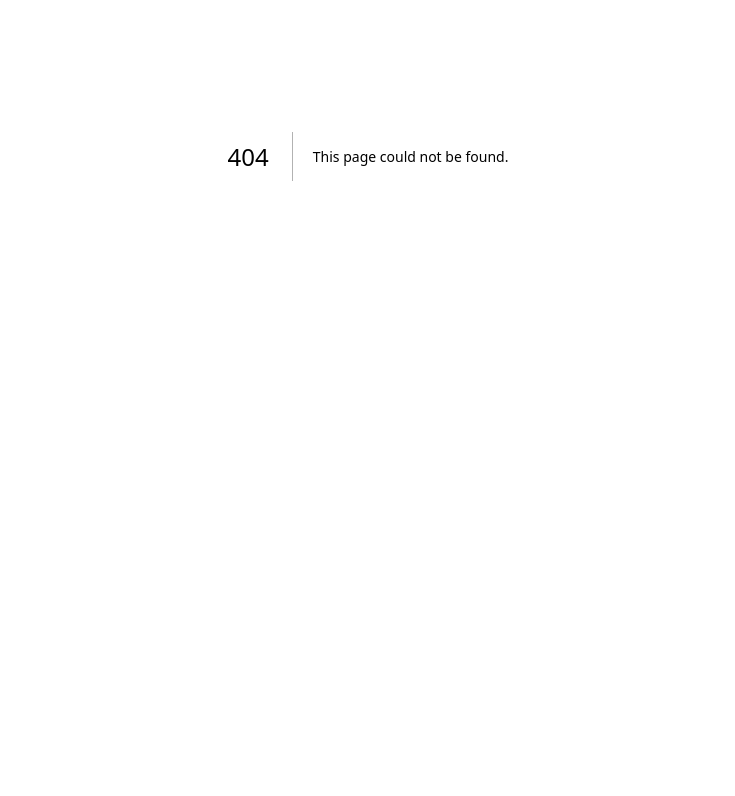
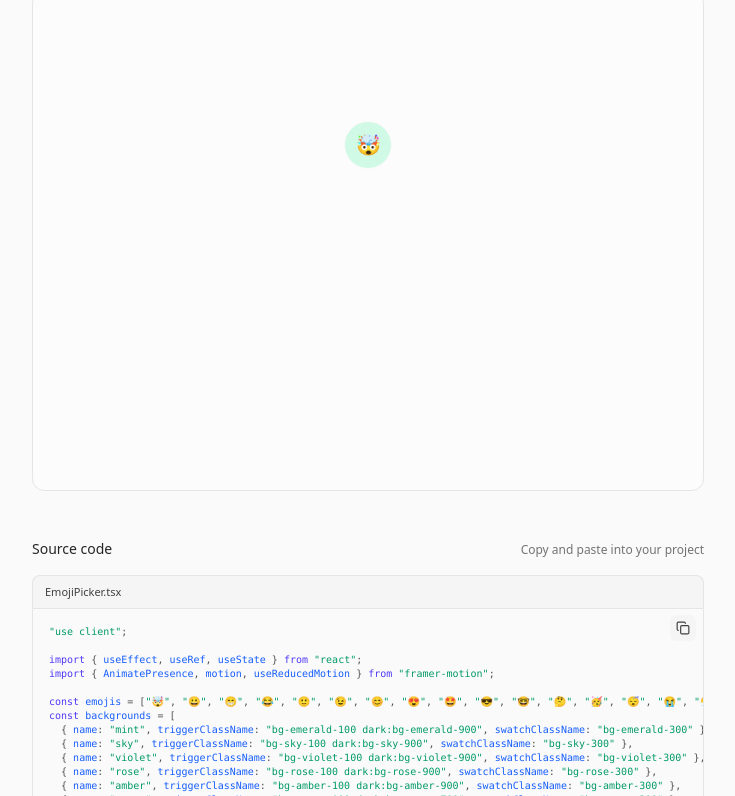
Before and after one commit to armondschneider/interactionkit, a Next.js app: page /demo/emoji-picker in a window 1280 px wide. Before the commit this address had no page. Shown: the part 244-1040 px from the top of the page, without its empty margins (272-1007 px from the left). Before the commit the page ends 800 px from the top, so only its background shows below. Built offline with nearby package versions, Linux system fonts and the light colour scheme.

Commit message:
feat: add emoji picker demo

```diff
--- /dev/null
+++ b/app/demo/emoji-picker/page.tsx
@@ -0,0 +1,12 @@
+import EmojiPicker from "../../../src/components/emoji/EmojiPicker";
+import OpenDemoPage from "../../../src/components/general/OpenDemoPage";
+
+export default function EmojiPickerDemoPage() {
+  return (
+    <OpenDemoPage title="Emoji picker" description="A compact emoji control that expands into a soft, spring-animated picker." sourcePath="src/components/emoji/EmojiPicker.tsx">
+      <div className="-translate-y-24">
+        <EmojiPicker />
+      </div>
+    </OpenDemoPage>
+  );
+}
--- a/app/globals.css
+++ b/app/globals.css
@@ -2,3 +2,13 @@
 @custom-variant dark (&:where(.dark, .dark *));
 @source "./**/*.{js,ts,jsx,tsx,mdx}";
 @source "../src/**/*.{js,ts,jsx,tsx,mdx}";
+
+::selection {
+  background-color: #A5FF84;
+  color: #4D8800;
+}
+
+.dark ::selection {
+  background-color: #40EE00;
+  color: #dcfce7;
+}
--- a/app/page.tsx
+++ b/app/page.tsx
@@ -8,6 +8,7 @@ import TextHighlight from "../src/components/highlight/TextHighlight";
 import ImageModal from "../src/components/image/ImageModal";
 import MultipleImageExpand from "../src/components/image/MultipleImageExpand";
 import SoundToggle from "../src/components/sound/SoundToggle";
+import EmojiPicker from "../src/components/emoji/EmojiPicker";
 import { SpringButton, SpringLinkButton } from "../src/components/general/SpringButton";
 import ClickHoldDeleteDemo from "../src/components/general/ClickHoldDeleteDemo";
 import Tab from "../src/components/tabs/Tab";
@@ -18,10 +19,11 @@ type DemoSectionProps = {
   category: string;
   href: string;
   dark: boolean;
+  allowOverflow?: boolean;
   children: ReactNode;
 };
 
-function DemoSection({ title, category, href, dark, children }: DemoSectionProps) {
+function DemoSection({ title, category, href, dark, allowOverflow = false, children }: DemoSectionProps) {
   return (
     <article className={`border-t py-6 sm:py-7 ${dark ? "border-neutral-800" : "border-neutral-200"}`}>
       <header className="mb-7 flex items-start justify-between">
@@ -37,7 +39,7 @@ function DemoSection({ title, category, href, dark, children }: DemoSectionProps
           Open Demo
         </SpringLinkButton>
       </header>
-      <div className={`flex h-[280px] items-center justify-center overflow-hidden rounded-xl border sm:h-[310px] ${dark ? "border-neutral-800 bg-neutral-900" : "border-neutral-200 bg-white/40"}`}>
+      <div className={`flex h-[280px] items-center justify-center ${allowOverflow ? "overflow-visible" : "overflow-hidden"} rounded-xl border sm:h-[310px] ${dark ? "border-neutral-800 bg-neutral-900" : "border-neutral-200 bg-white/40"}`}>
         {children}
       </div>
     </article>
@@ -90,6 +92,13 @@ export default function Home() {
             <div className="flex flex-col items-center gap-3 text-[11px] text-neutral-500 dark:text-neutral-400">
               <SoundToggle playSound={false} className="border border-neutral-200 !bg-white !p-3.5 !text-neutral-800 shadow-[0_5px_12px_rgba(0,0,0,0.04)] dark:border-neutral-700 dark:!bg-neutral-800 dark:!text-neutral-100 dark:shadow-black/20" />
               <span>Toggle sound</span>
+            </div>
+          </DemoSection>
+
+          <DemoSection title="Emoji picker" category="Expressive input" href="/demo/emoji-picker" dark={dimmed} allowOverflow>
+            <div className="flex -translate-y-24 flex-col items-center gap-3 text-[11px] text-neutral-500 dark:text-neutral-400">
+              <EmojiPicker />
+              <span>Choose an emoji</span>
             </div>
           </DemoSection>
 
--- a/next.config.ts
+++ b/next.config.ts
@@ -6,6 +6,10 @@ const isVercel = !!process.env.VERCEL;
 const nextConfig: NextConfig = {
   output: 'export',
   trailingSlash: true,
+  turbopack: {
+    root: __dirname,
+  },
+  outputFileTracingRoot: __dirname,
   images: {
     domains: ['images.unsplash.com', 'images.pexels.com'],
     unoptimized: true,
--- /dev/null
+++ b/src/components/emoji/EmojiPicker.tsx
@@ -0,0 +1,146 @@
+"use client";
+
+import { useEffect, useRef, useState } from "react";
+import { AnimatePresence, motion, useReducedMotion } from "framer-motion";
+
+const emojis = ["🤯", "😀", "😁", "😂", "🙂", "😉", "😊", "😍", "🤩", "😎", "🤓", "🤔", "🥳", "😴", "😭", "😤", "😇", "🥰", "🤠", "🫠", "🌿", "🍋", "🍓", "🌞"];
+const backgrounds = [
+  { name: "mint", triggerClassName: "bg-emerald-100 dark:bg-emerald-900", swatchClassName: "bg-emerald-300" },
+  { name: "sky", triggerClassName: "bg-sky-100 dark:bg-sky-900", swatchClassName: "bg-sky-300" },
+  { name: "violet", triggerClassName: "bg-violet-100 dark:bg-violet-900", swatchClassName: "bg-violet-300" },
+  { name: "rose", triggerClassName: "bg-rose-100 dark:bg-rose-900", swatchClassName: "bg-rose-300" },
+  { name: "amber", triggerClassName: "bg-amber-100 dark:bg-amber-900", swatchClassName: "bg-amber-300" },
+  { name: "stone", triggerClassName: "bg-stone-100 dark:bg-stone-700", swatchClassName: "bg-stone-300" },
+] as const;
+type Background = (typeof backgrounds)[number];
+
+type Props = {
+  initialEmoji?: string;
+  className?: string;
+  onChange?: (emoji: string) => void;
+};
+
+export default function EmojiPicker({
+  initialEmoji = "🤯",
+  className = "",
+  onChange,
+}: Props) {
+  const [emoji, setEmoji] = useState(initialEmoji);
+  const [background, setBackground] = useState<Background>(backgrounds[0]);
+  const [open, setOpen] = useState(false);
+  const pickerRef = useRef<HTMLDivElement>(null);
+  const triggerRef = useRef<HTMLButtonElement>(null);
+  const reduceMotion = useReducedMotion();
+
+  useEffect(() => {
+    if (!open) return;
+
+    const onKeyDown = (event: KeyboardEvent) => {
+      if (event.key === "Escape") {
+        setOpen(false);
+        window.setTimeout(() => triggerRef.current?.focus(), 0);
+      }
+    };
+    const onPointerDown = (event: PointerEvent) => {
+      if (!pickerRef.current?.contains(event.target as Node)) setOpen(false);
+    };
+    document.addEventListener("keydown", onKeyDown);
+    document.addEventListener("pointerdown", onPointerDown);
+
+    return () => {
+      document.removeEventListener("keydown", onKeyDown);
+      document.removeEventListener("pointerdown", onPointerDown);
+    };
+  }, [open]);
+
+  const chooseEmoji = (nextEmoji: string) => {
+    setEmoji(nextEmoji);
+    onChange?.(nextEmoji);
+  };
+
+  return (
+    <div ref={pickerRef} className="relative inline-flex flex-col items-center">
+      <motion.button
+        ref={triggerRef}
+        type="button"
+        onClick={() => setOpen((value) => !value)}
+        whileTap={{ scale: 0.94 }}
+        className={`grid size-12 cursor-pointer place-items-center rounded-full border border-neutral-50 text-xl transition-colors duration-200 ease-out hover:brightness-[0.98] focus-visible:outline-2 focus-visible:outline-offset-3 focus-visible:outline-neutral-400 dark:border-neutral-700 dark:hover:brightness-110 ${background.triggerClassName} ${className}`}
+        aria-label={`Choose emoji, currently ${emoji}`}
+        aria-haspopup="dialog"
+        aria-expanded={open}
+      >
+        <AnimatePresence initial={false} mode="wait">
+          <motion.span
+            key={emoji}
+            initial={reduceMotion ? false : { opacity: 0, scale: 0.76, rotate: -10, filter: "blur(3px)" }}
+            animate={{ opacity: 1, scale: 1, rotate: 0, filter: "blur(0px)" }}
+            exit={reduceMotion ? undefined : { opacity: 0, scale: 0.76, rotate: 10, filter: "blur(3px)" }}
+            transition={{ type: "spring", stiffness: 1000, damping: 34, mass: 0.25 }}
+          >
+            {emoji}
+          </motion.span>
+        </AnimatePresence>
+      </motion.button>
+
+      <AnimatePresence>
+        {open && (
+          <motion.div
+            role="dialog"
+            aria-label="Choose an emoji"
+            initial={reduceMotion ? { opacity: 0 } : { opacity: 0, scale: 0.9, y: -8, filter: "blur(5px)" }}
+            animate={{ opacity: 1, scale: 1, y: 0, filter: "blur(0px)" }}
+            exit={reduceMotion ? { opacity: 0 } : { opacity: 0, scale: 0.95, y: -4, filter: "blur(2px)" }}
+            transition={{ type: "spring", stiffness: 760, damping: 35, mass: 0.45 }}
+            className="absolute top-[calc(100%+8px)] z-50 w-[220px] rounded-xl border border-neutral-100/80 bg-white p-2.5 shadow-xl dark:border-neutral-700 dark:bg-neutral-900"
+          >
+            <div className="grid grid-cols-6 gap-0.5" aria-label="Available emojis">
+                {emojis.map((item) => (
+                  <motion.button
+                    key={item}
+                    type="button"
+                    onClick={() => chooseEmoji(item)}
+                    initial="rest"
+                    animate="rest"
+                    whileTap="pressed"
+                    className="group relative grid aspect-square cursor-pointer place-items-center rounded-md text-lg focus-visible:outline-2 focus-visible:outline-offset-2 focus-visible:outline-neutral-400"
+                    aria-label={`Choose ${item}`}
+                    aria-pressed={item === emoji}
+                  >
+                    <motion.span
+                      aria-hidden="true"
+                      variants={{ rest: { scale: 1 }, pressed: { scale: 0.94 } }}
+                      transition={{ type: "spring", bounce: 0, duration: 0.18 }}
+                      className={`absolute inset-0 rounded-md transition-colors ${item === emoji ? "bg-emerald-100 dark:bg-emerald-950" : "bg-transparent group-hover:bg-neutral-100 dark:group-hover:bg-neutral-800"}`}
+                    />
+                    <span className="relative">{item}</span>
+                  </motion.button>
+                ))}
+            </div>
+            <div className="mt-2 flex items-center justify-center gap-1 border-t border-neutral-100 pt-2 dark:border-neutral-800" aria-label="Emoji background color">
+              {backgrounds.map((color) => (
+                <motion.button
+                  key={color.name}
+                  type="button"
+                  onClick={() => setBackground(color)}
+                  initial="rest"
+                  animate="rest"
+                  whileTap="pressed"
+                  className="grid size-8 cursor-pointer place-items-center rounded-full focus-visible:outline-2 focus-visible:outline-offset-2 focus-visible:outline-neutral-400"
+                  aria-label={`Use ${color.name} background`}
+                  aria-pressed={color.name === background.name}
+                >
+                  <motion.span
+                    variants={{ rest: { scale: 1 }, pressed: { scale: 0.82 } }}
+                    transition={{ type: "spring", bounce: 0, duration: 0.16 }}
+                    className={`size-4 rounded-full ${color.swatchClassName} ${color.name === background.name ? "ring-2 ring-neutral-700 ring-offset-2 dark:ring-neutral-200 dark:ring-offset-neutral-900" : ""}`}
+                  />
+                </motion.button>
+              ))}
+            </div>
+          </motion.div>
+        )}
+      </AnimatePresence>
+    </div>
+  );
+}
```
